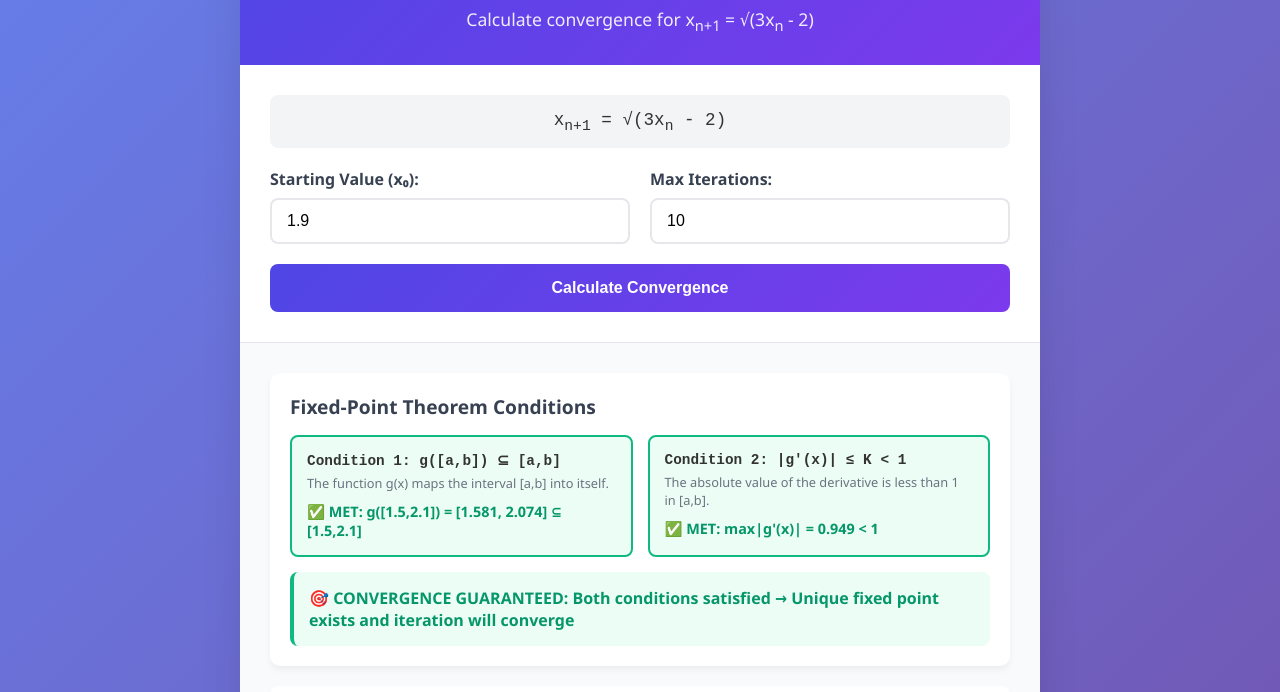
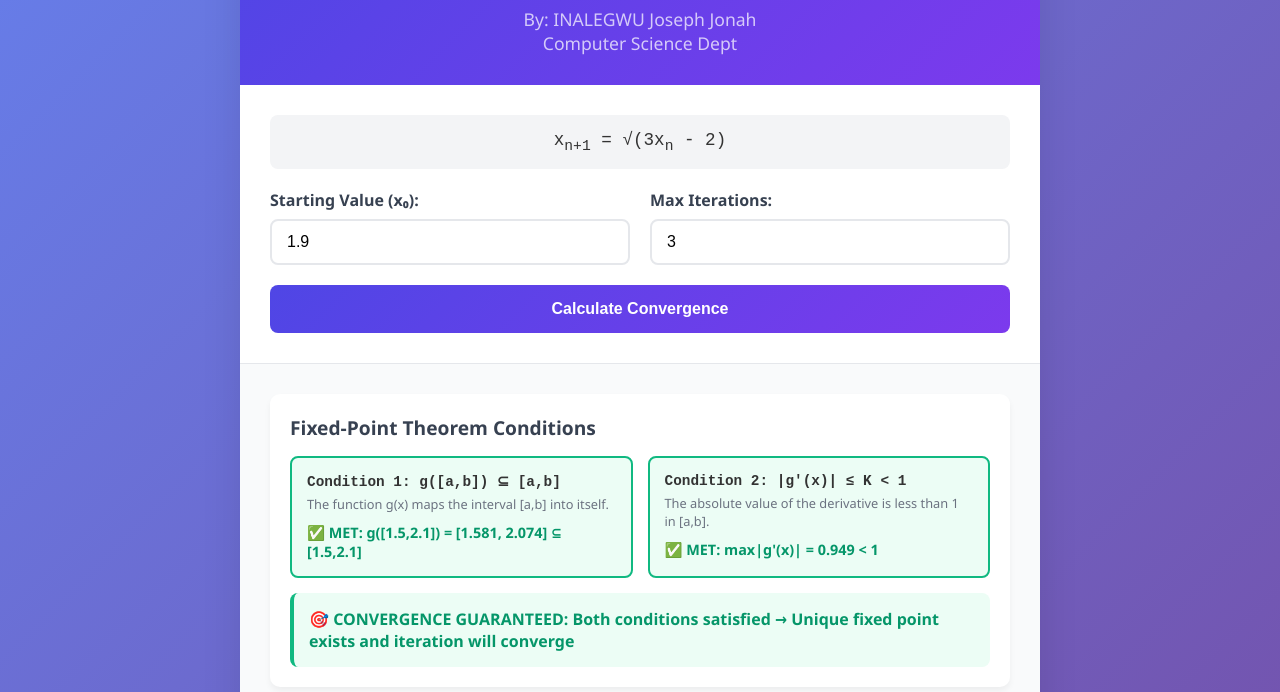
Before and after one commit to JOSEPH-Inalegwu/FPTCalculator, a plain HTML site: page index.html in a window 1280 px wide. Shown: the part 108-800 px from the top of the page. Drawn offline with Linux system fonts and the light colour scheme.

Commit message:
Add author information and update max iterations default value

```diff
--- a/index.html
+++ b/index.html
@@ -33,6 +33,12 @@
             color: white;
             padding: 30px;
             text-align: center;
+        }
+
+        .author-info {
+            margin-top: 10px;
+            font-size: 0.9rem;
+            opacity: 0.8;
         }
 
         .header h1 {
@@ -305,7 +311,13 @@
     <div class="container">
         <div class="header">
             <h1>Iterative Convergence Calculator</h1>
-            <p>Calculate convergence for x<sub>n+1</sub> = √(3x<sub>n</sub> - 2)</p>
+            <!-- <p>Calculate convergence for x<sub>n+1</sub> = √(3x<sub>n</sub> - 2)</p> -->
+
+            <div class="author-info">
+            <p>By: INALEGWU Joseph Jonah</p>
+            <!-- <p>Version: 1.0.0</p> -->
+            <p>Computer Science Dept</p>
+            </div>
         </div>
 
         <div class="controls">
@@ -321,7 +333,7 @@
 
                 <div class="form-group">
                     <label for="maxIterations">Max Iterations:</label>
-                    <input type="number" id="maxIterations" min="1" max="100" value="10">
+                    <input type="number" id="maxIterations" min="1" max="100" value="3">
                 </div>
             </div>
 
```
